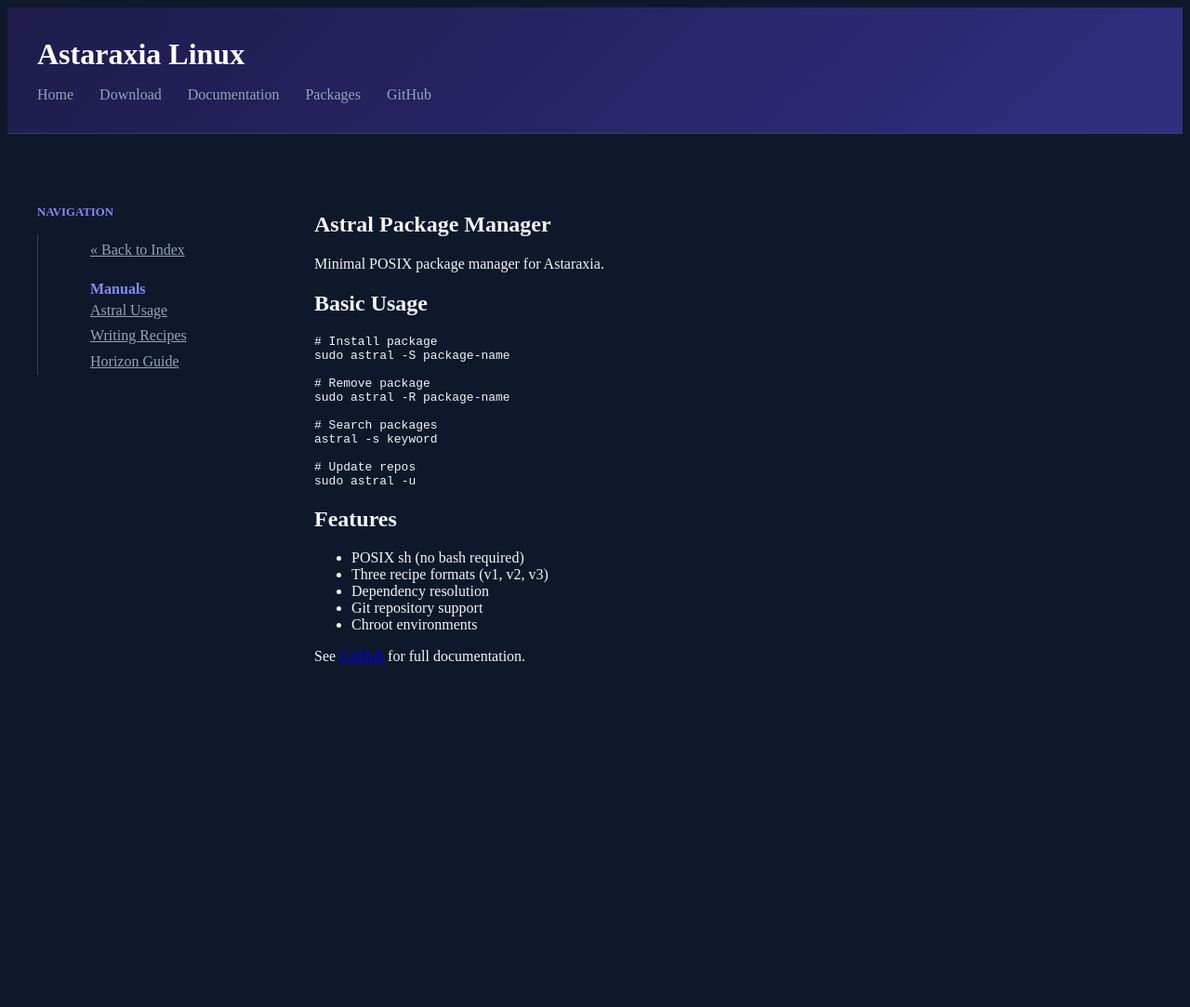
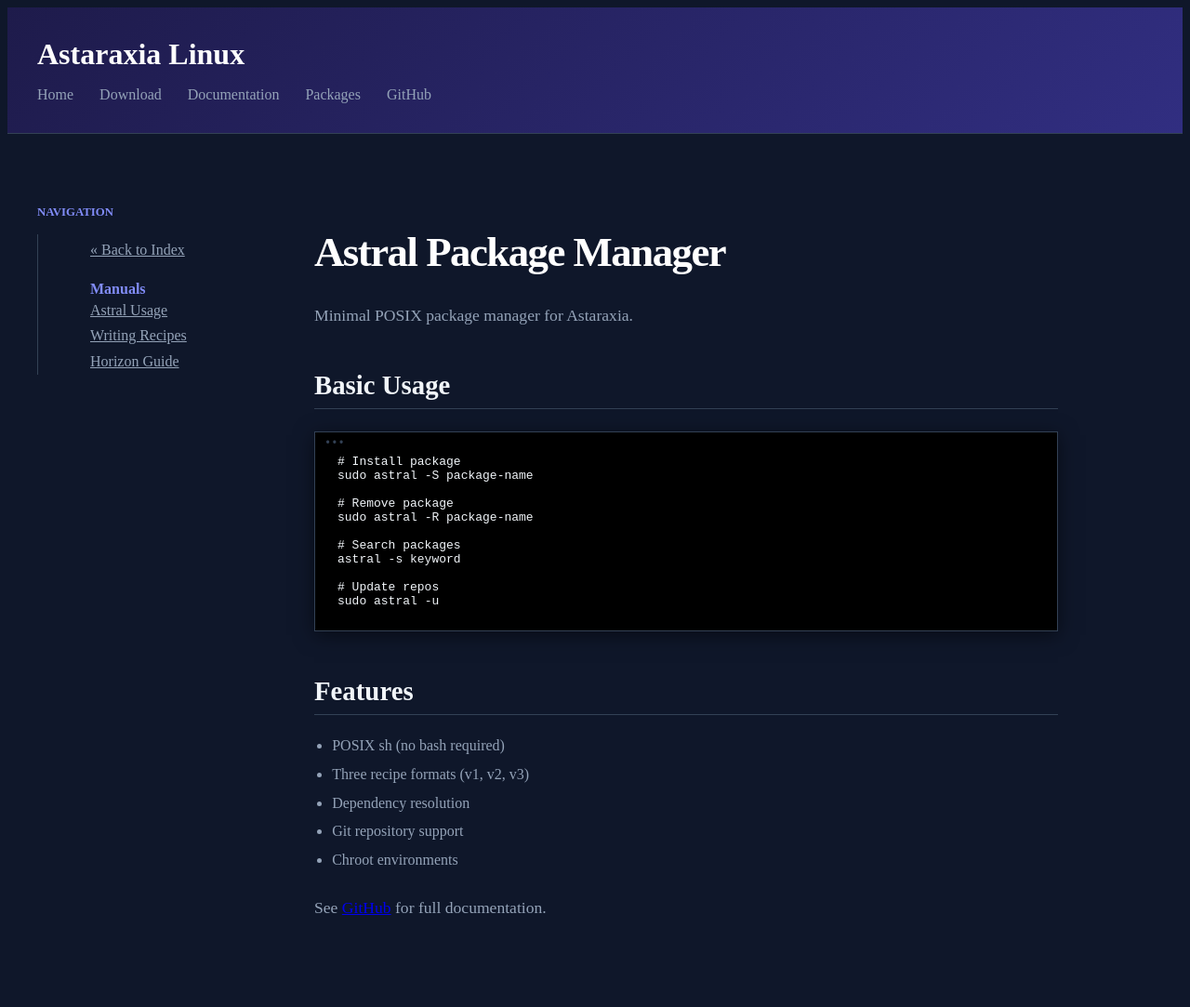
Before and after one commit to Astaraxia-Linux/astaraxia-linux.github.io, a Jekyll site: the page built from docus/astral.md, in a window 1280 px wide. Shown: the whole page at 93% size. Built offline with Jekyll 4.4.1, drawn with Linux system fonts in a browser that asks for light colours; before the commit the page ends 900 px from its top, so only the background shows below that.

Commit message:
Update doc-page.html

```diff
--- a/_layouts/doc-page.html
+++ b/_layouts/doc-page.html
@@ -4,6 +4,63 @@
     {% include head.html %} </head>
 <body style="background: var(--bg); color: var(--text);">
     {% include header.html %} <main class="container" style="display: flex; gap: 3rem; padding: 4rem 2rem; max-width: 1200px; margin: 0 auto;">
+        <style>
+        /* Better Markdown Styling */
+        .markdown-content h1 {
+            font-size: 2.8rem;
+            letter-spacing: -1.5px;
+            margin-bottom: 2rem;
+            color: #fff;
+        }
+
+        .markdown-content h2 {
+            font-size: 1.8rem;
+            border-bottom: 1px solid var(--border);
+            padding-bottom: 0.5rem;
+            margin-top: 3rem;
+        }
+
+        .markdown-content p {
+            font-size: 1.1rem;
+            color: var(--text-dim);
+            margin-bottom: 1.5rem;
+            max-width: 70ch; /* Limits line width for better readability */
+        }
+
+        /* Make list items look like features */
+        .markdown-content ul {
+            margin-bottom: 2rem;
+            padding-left: 1.2rem;
+        }
+
+        .markdown-content li {
+            margin-bottom: 0.8rem;
+            color: var(--text-dim);
+        }
+
+        .markdown-content li strong {
+            color: var(--primary);
+        }
+
+        /* Syntax Highlighting Polish */
+        .markdown-content pre {
+            border: 1px solid var(--border);
+            background: #000 !important;
+            padding: 1.5rem;
+            position: relative;
+            box-shadow: 0 4px 20px rgba(0,0,0,0.5);
+        }
+
+        /* Subtle "Terminal" dot decoration for code blocks */
+        .markdown-content pre::before {
+            content: "•••";
+            position: absolute;
+            top: 5px;
+            left: 10px;
+            color: #334155;
+            font-size: 12px;
+        }
+        </style>
 
         <aside style="width: 250px; flex-shrink: 0; position: sticky; top: 2rem; height: fit-content;">
             <h3 style="color: var(--primary); font-size: 0.8rem; text-transform: uppercase; margin-bottom: 1rem;">Navigation</h3>
```
